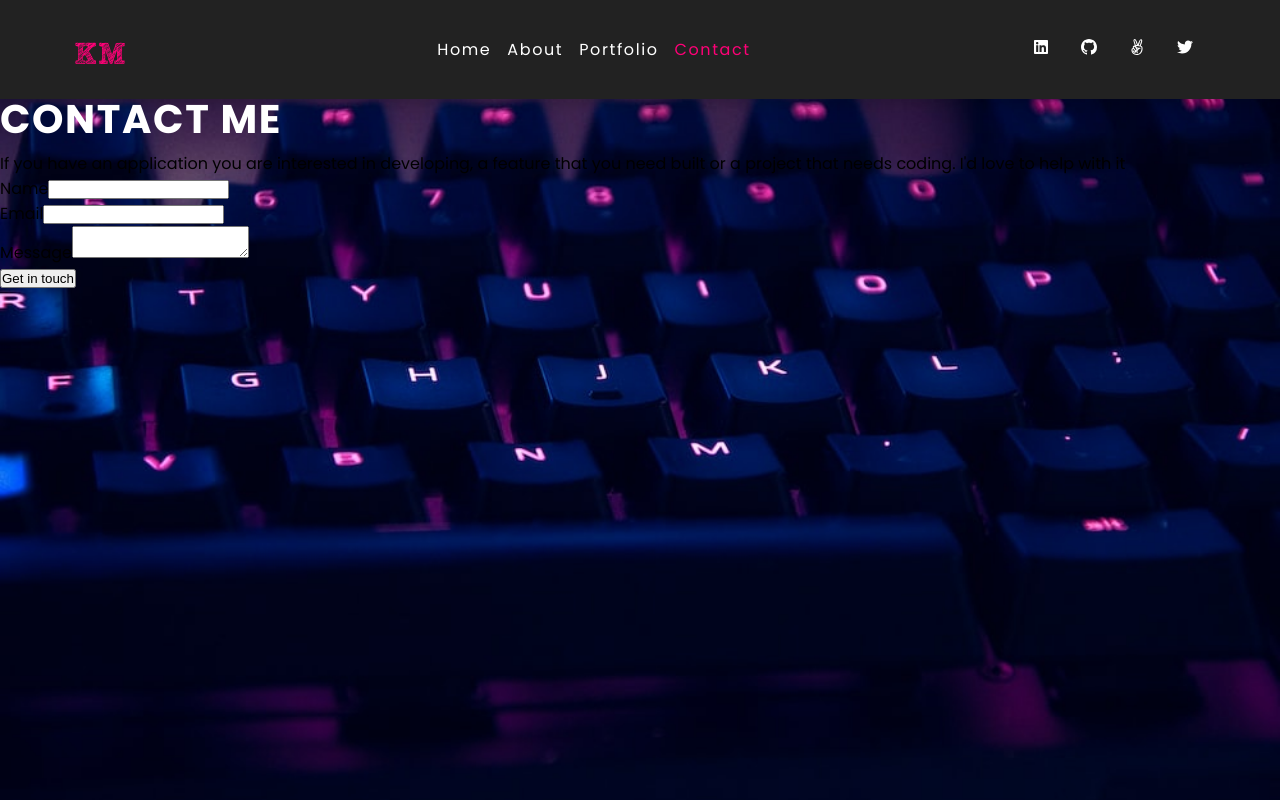
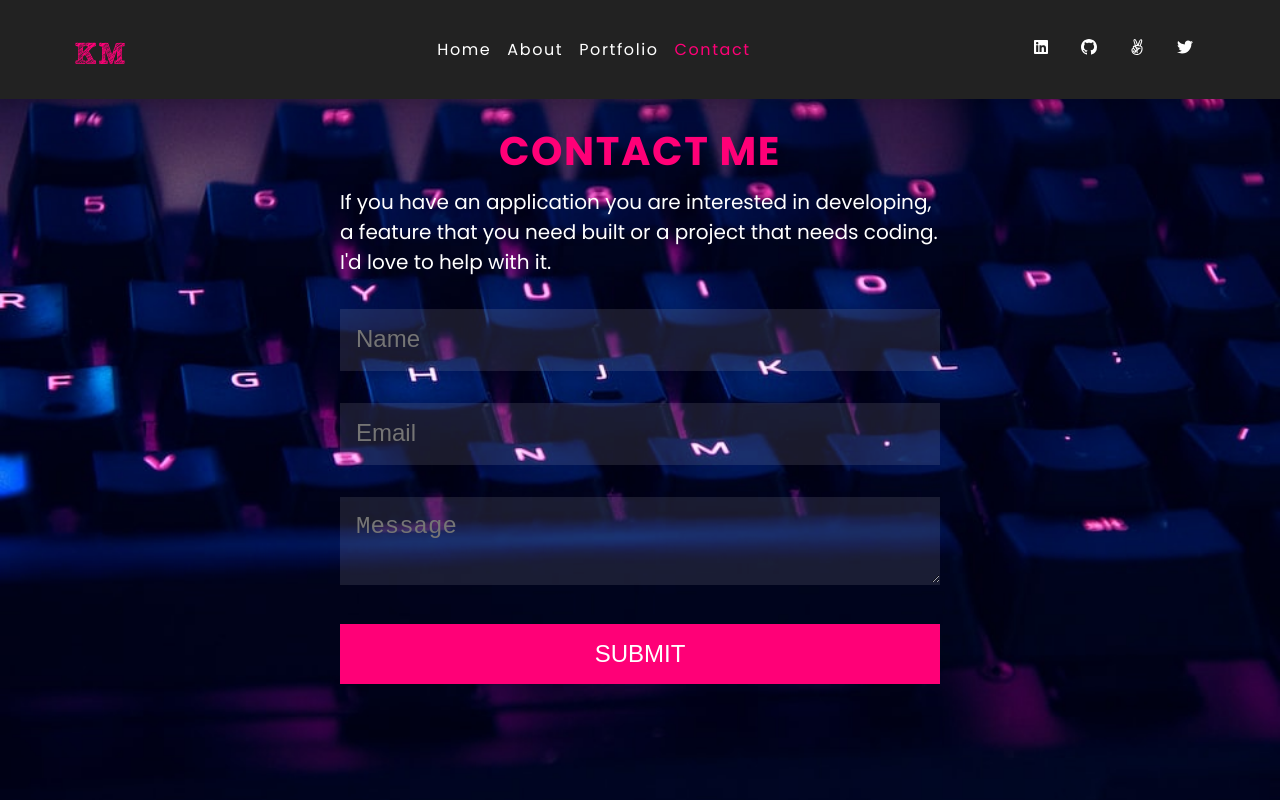
Before and after one commit to Kevin-Mena/my-official-portfolio, a React (Create React App) app: page /contact in a window 1280 px wide. Built offline with nearby package versions, Linux system fonts and the light colour scheme.

Commit message:
Add form styles

```diff
--- a/src/components/Contact.js
+++ b/src/components/Contact.js
@@ -6,29 +6,37 @@ const Contact = () => {
       <p className="contact-info">
         If you have an application you are interested in developing, a feature
         that you need built or a project that needs coding. I'd love to help
-        with it
+        with it.
       </p>
       <form>
         <div className="labels">
-          <label className="form-label" htmlFor="name">
-            Name
-          </label>
-          <input className="form-control" type="text" id="name" required />
+          <input
+            className="form-control"
+            type="text"
+            id="name"
+            placeholder="Name"
+            required
+          />
         </div>
         <div className="labels">
-          <label className="form-label" htmlFor="email">
-            Email
-          </label>
-          <input className="form-control" type="email" id="email" required />
+          <input
+            className="form-control"
+            type="email"
+            id="email"
+            placeholder="Email"
+            required
+          />
         </div>
         <div className="labels">
-          <label className="form-label" htmlFor="message">
-            Message
-          </label>
-          <textarea className="form-control" id="message" required />
+          <textarea
+            className="form-control"
+            id="message"
+            placeholder="Message"
+            required
+          />
         </div>
         <button className="send" type="submit">
-          Get in touch
+          SUBMIT
         </button>
       </form>
     </div>
--- a/src/index.css
+++ b/src/index.css
@@ -261,7 +261,7 @@ nav {
 
 /*
 ===============
-Navbar
+Hero-section
 ===============
 */
 .hero {
@@ -338,3 +338,68 @@ Navbar
     transform: translateY(2px);
     box-shadow: 0 6px 8px rgba(0, 0, 0, 0.2);
 }
+
+
+/*
+===============
+Contact
+===============
+*/
+
+
+.form {
+  width: 90%;
+  max-width: 600px;
+  margin: 0 auto;
+  padding: 2rem 0;
+}
+
+.contact-me {
+  color: #ff0077;
+  font-size: 2.5rem;
+  margin-bottom: 1rem;
+  text-align: center;
+}
+
+.contact-info {
+  color: #fff;
+  font-size: 1.25rem;
+  line-height: 1.5;
+  margin-bottom: 2rem;
+}
+
+.form-label {
+  color: #fff;
+  font-size: 1.25rem;
+  margin-bottom: 0.5rem;
+  display: block;
+}
+
+.form-control {
+  background-color: rgba(255, 255, 255, 0.1);
+  border: none;
+  border-radius: 0;
+  font-size: 1.5rem;
+  color: #fff;
+  padding: 1rem;
+  margin-bottom: 2rem;
+  width: 100%;
+  outline: none;
+  border-bottom: 2px solid transparent;
+  transition:var(--transition);
+}
+
+.form-control:focus {
+  border-bottom: 1px solid #ff0077;
+}
+
+.send {
+  background-color: #ff0077;
+  border: none;
+  border-radius: 0;
+  color: #fff;
+  cursor: pointer;
+  font-size: 1.5rem;
+  padding: 1rem;
+  width: 100%;
+}
```
